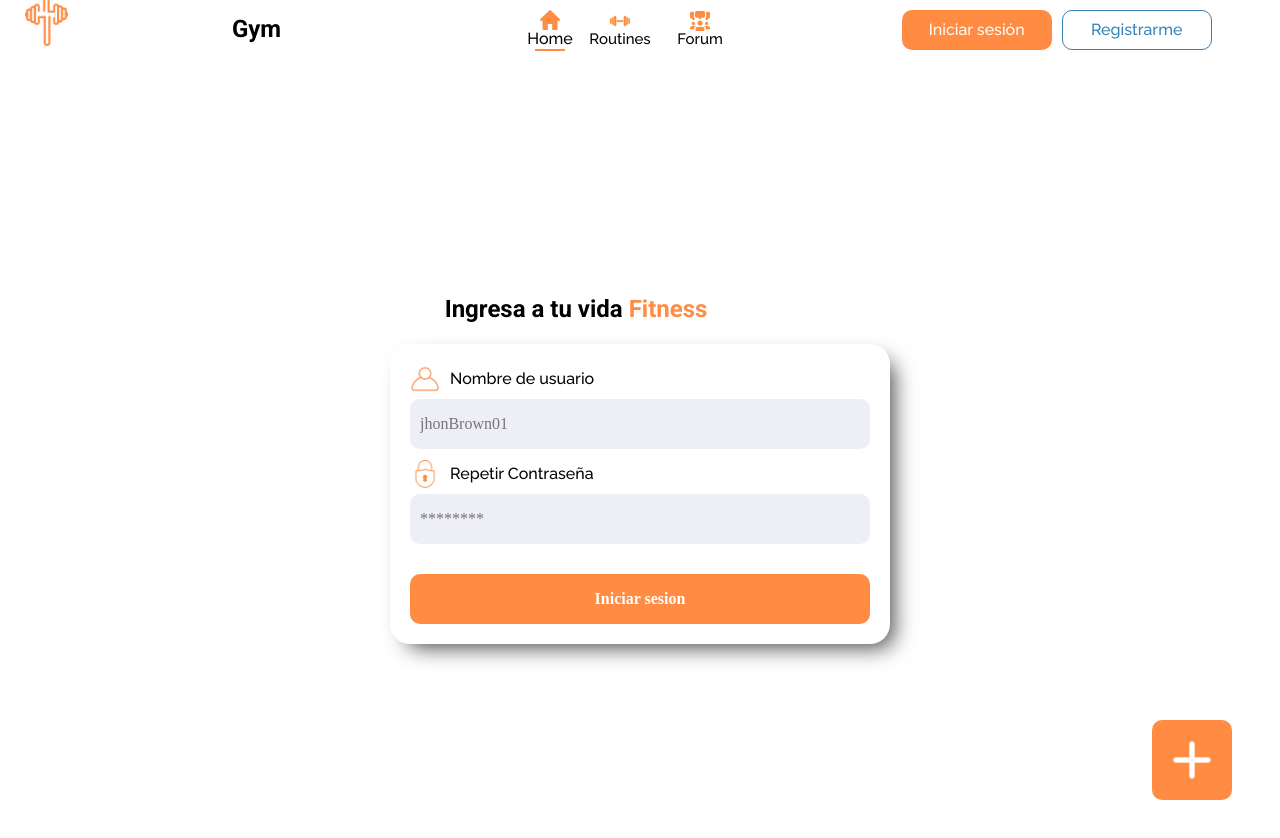
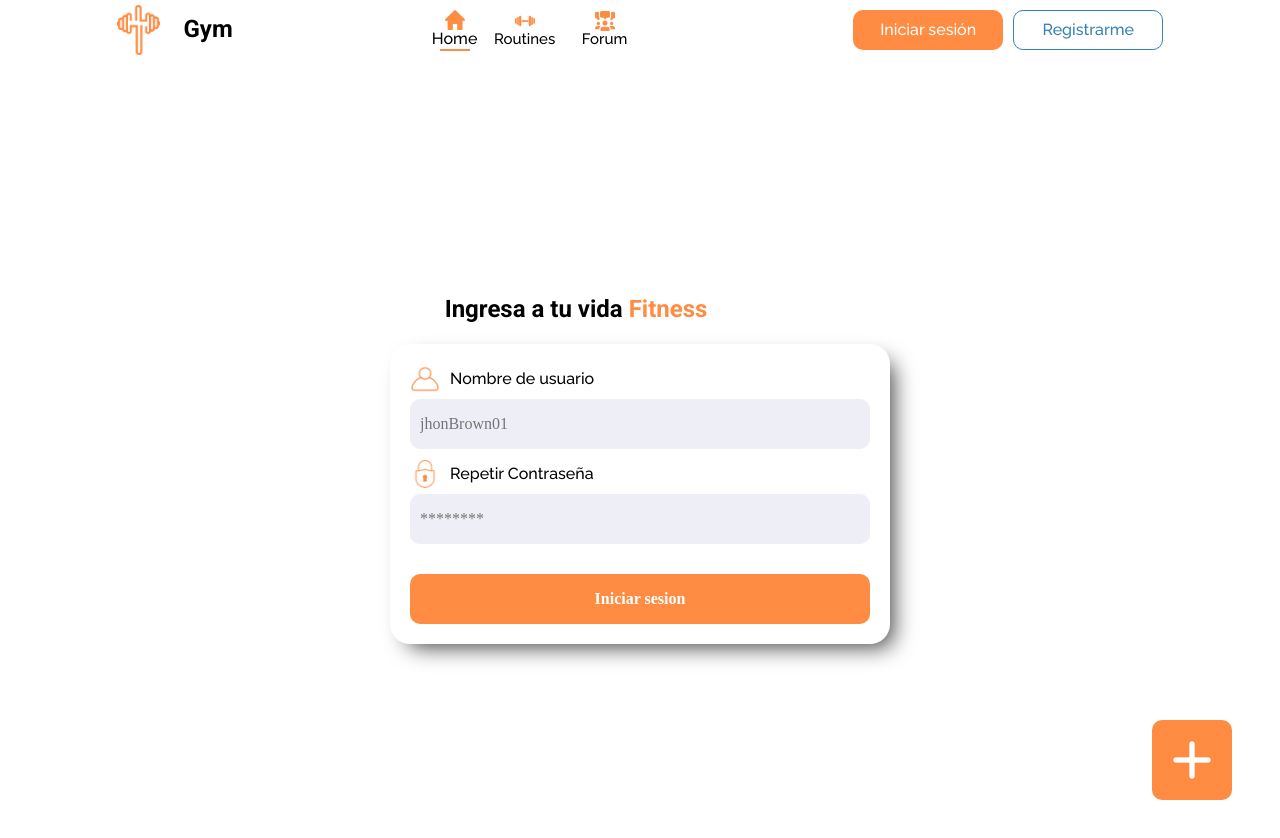
Before and after one commit to pr0d1gy00/gym, a React (Vite) app: page / in a window 1280 px wide. Shown: the top 838 px of the page. Built offline with nearby package versions, Linux system fonts and the light colour scheme.

Commit message:
problema en pantalla de pc corregido, se separaba gym del logo

```diff
--- a/src/shared/header/styles/Header.module.css
+++ b/src/shared/header/styles/Header.module.css
@@ -3,16 +3,15 @@
 	width: 100%;
 	max-height: 6rem;
 	display: flex;
+	justify-content: center;
 	gap: 1rem;
 	background-color: var(--white);
 	font-family: 'Raleway',sans-serif;
-
 }
 .itemHeader img{
 	width: 2rem;
 	object-fit: cover;
 }
-
 .itemHeader{
 	width: 3rem;
 	background-color: var(--white);
@@ -26,10 +25,8 @@
 	margin-right: 3rem;
 	border: none;
 }
-
 .Home{
 	border: none;
-
 	border-bottom: 2px solid var(--primary);
 	width: 3rem;
 	align-items: center;
@@ -40,10 +37,7 @@
 	flex-direction: column;
 	margin-right: 2rem;
 	background-color: var(--white);
-
-
 }
-
 .Home img{
 	width: 2rem;
 	object-fit: cover;
@@ -83,7 +77,6 @@
 	flex-direction: column;
 	margin-right: 2rem;
 	background-color: var(--white);
-
 }
 .actions{
 	display: flex;
@@ -135,10 +128,9 @@ a{
 		justify-content: space-around;
 	}
 	.header div{
-		width: 40rem;
 		display: flex;
 		justify-content: center;
-		align-self: center;
+		align-items: center;
 	}
 	.itemHeader:hover{
 		background-color: #e5e5e5;
```
